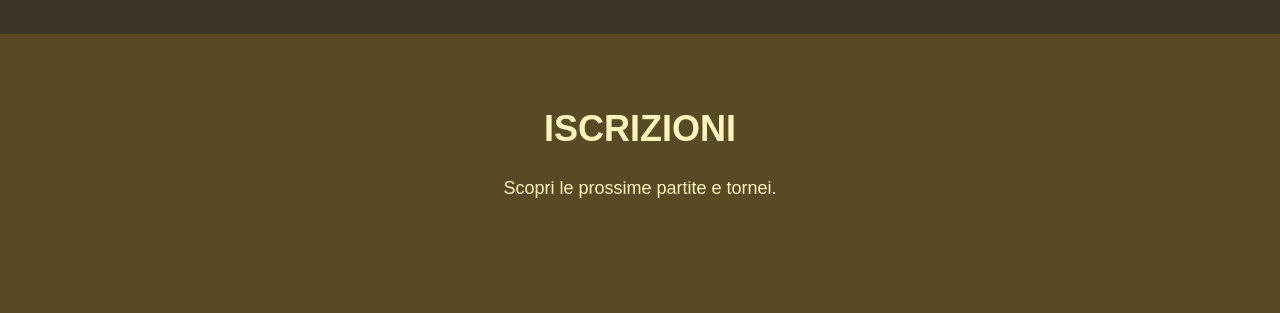
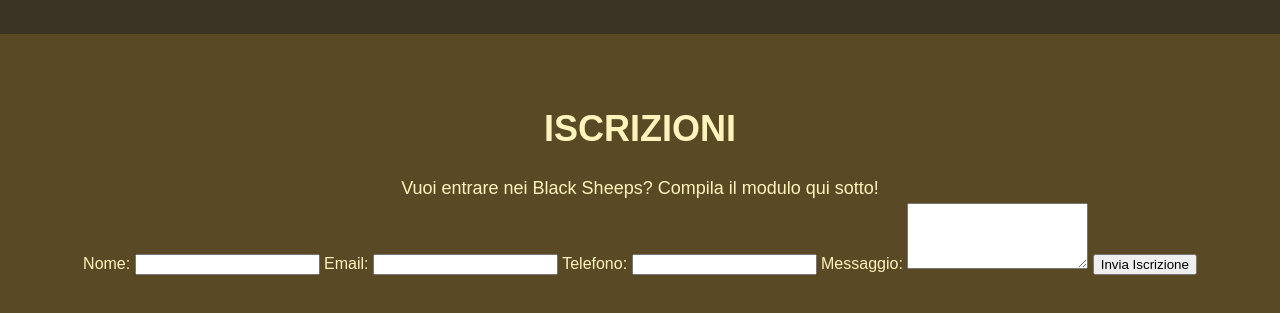
Before and after one commit to BlackTh3Jack/blacksheeps-website, a plain HTML site: page iscrizioni.html in a window 1280 px wide. Shown: the part 213-526 px from the top of the page. Drawn offline with Linux system fonts and the light colour scheme.

Commit message:
Update iscrizioni.html

```diff
--- a/iscrizioni.html
+++ b/iscrizioni.html
@@ -22,7 +22,23 @@
     </header>
     <main>
         <h1>Iscrizioni</h1>
-        <p>Scopri le prossime partite e tornei.</p>
+        <p>Vuoi entrare nei Black Sheeps? Compila il modulo qui sotto!</p>
+
+        <form action="https://formspree.io/f/mayylgjj" method="POST">
+            <label for="nome">Nome:</label>
+            <input type="text" id="nome" name="nome" required>
+
+            <label for="email">Email:</label>
+            <input type="email" id="email" name="email" required>
+
+            <label for="telefono">Telefono:</label>
+            <input type="tel" id="telefono" name="telefono" required>
+
+            <label for="messaggio">Messaggio:</label>
+            <textarea id="messaggio" name="messaggio" rows="4" required></textarea>
+
+            <button type="submit">Invia Iscrizione</button>
+        </form>
     </main>
 </body>
 </html>
```
